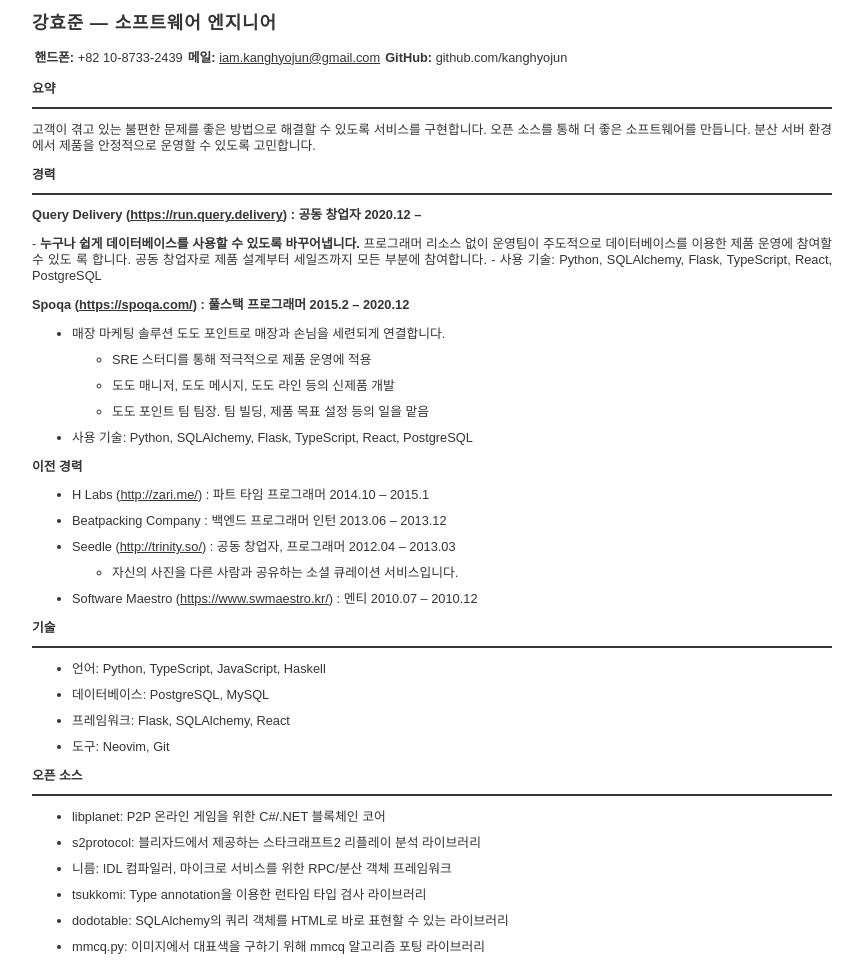
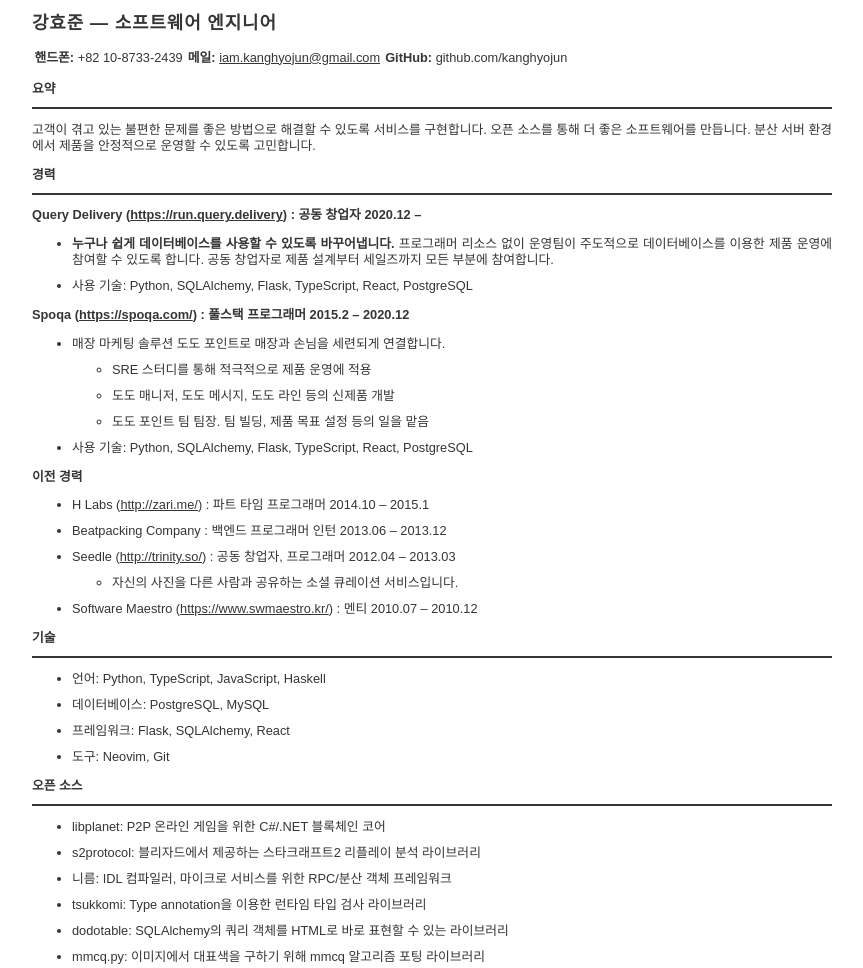
Before and after one commit to kanghyojun/resume, a plain HTML site: page index.html in a window 1280 px wide. Shown: the whole page, without its empty margins (208-1071 px from the left). Drawn offline with Linux system fonts and the light colour scheme.

Commit message:
html markup

```diff
--- a/index.html
+++ b/index.html
@@ -32,7 +32,10 @@
 <p>고객이 겪고 있는 불편한 문제를 좋은 방법으로 해결할 수 있도록 서비스를 구현합니다. 오픈 소스를 통해 더 좋은 소프트웨어를 만듭니다. 분산 서버 환경에서 제품을 안정적으로 운영할 수 있도록 고민합니다.</p>
 <h2 id="경력">경력</h2>
 <h3 id="query-delivery-httpsrun.query.delivery-공동-창업자-2020.12">Query Delivery (<a href="https://run.query.delivery">https://run.query.delivery</a>) : 공동 창업자 2020.12 –</h3>
-<p>- <strong>누구나 쉽게 데이터베이스를 사용할 수 있도록 바꾸어냅니다.</strong> 프로그래머 리소스 없이 운영팀이 주도적으로 데이터베이스를 이용한 제품 운영에 참여할 수 있도 록 합니다. 공동 창업자로 제품 설계부터 세일즈까지 모든 부분에 참여합니다. - 사용 기술: Python, SQLAlchemy, Flask, TypeScript, React, PostgreSQL</p>
+<ul>
+<li><strong>누구나 쉽게 데이터베이스를 사용할 수 있도록 바꾸어냅니다.</strong> 프로그래머 리소스 없이 운영팀이 주도적으로 데이터베이스를 이용한 제품 운영에 참여할 수 있도록 합니다. 공동 창업자로 제품 설계부터 세일즈까지 모든 부분에 참여합니다.</li>
+<li>사용 기술: Python, SQLAlchemy, Flask, TypeScript, React, PostgreSQL</li>
+</ul>
 <h3 id="spoqa-httpsspoqa.com-풀스택-프로그래머-2015.2-2020.12">Spoqa (<a href="https://spoqa.com/">https://spoqa.com/</a>) : 풀스택 프로그래머 2015.2 – 2020.12</h3>
 <ul>
 <li>매장 마케팅 솔루션 도도 포인트로 매장과 손님을 세련되게 연결합니다.
```
Also changed, not shown: 1 other file.
